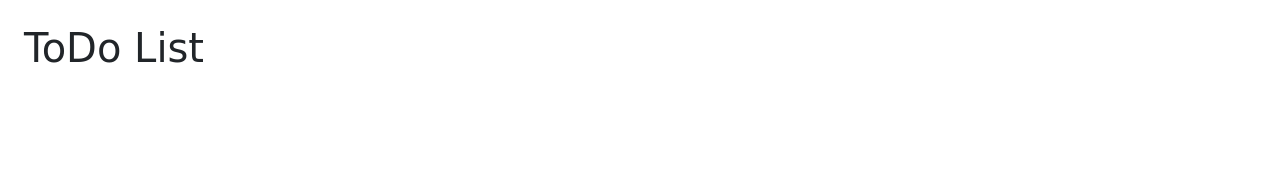
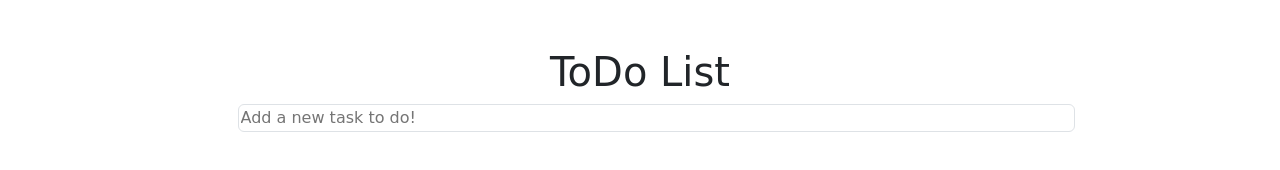
Before and after one commit to Piccios/vue-todolist, a plain HTML site: page index.html in a window 1280 px wide. Drawn offline with nearby package versions, Linux system fonts and the light colour scheme; a web font is replaced by a local one.

Commit message:
input type text set in wich the user can write new tasks to do

```diff
--- a/index.html
+++ b/index.html
@@ -15,7 +15,7 @@
 <title>vue-todolist</title>
 </head>
 <body>
-    <header class="p-4 ">
+    <header class="pt-5 d-flex justify-content-center">
         <section class="title">
             <h1>ToDo List</h1>
         </section>
@@ -23,9 +23,9 @@
     <main>
         <section class="container">
             <div id="app">
-                <div class="todoList">
+                <div class="todoList d-flex justify-content-center">
                     <ul id="todo"></ul>
-
+                    <input type="text" v-model="newTodo" @keyup.enter="addTodo" placeholder="Add a new task to do!" class="mb-2 border rounded w-75 ">
 
                 </div>
             </div>
```
